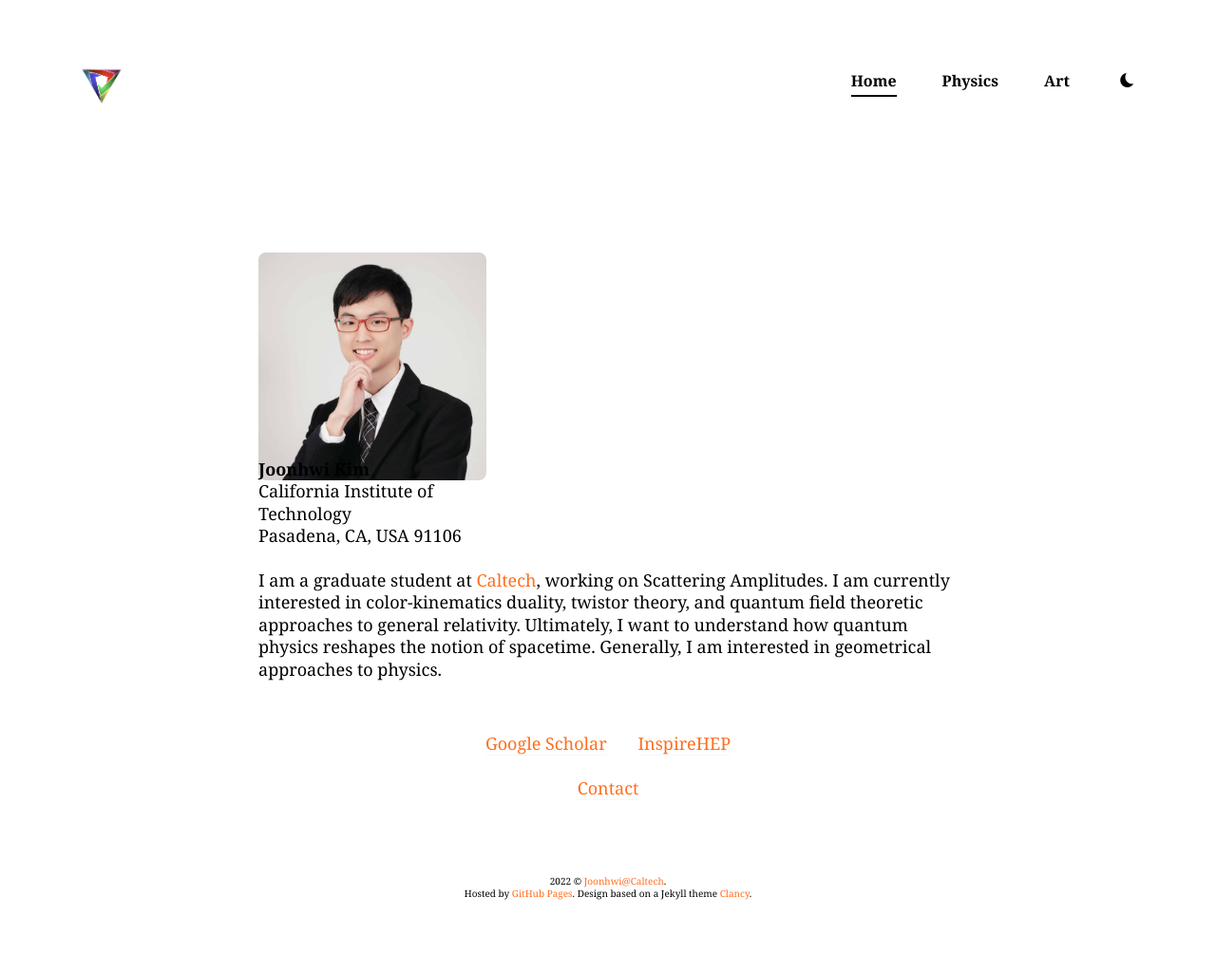
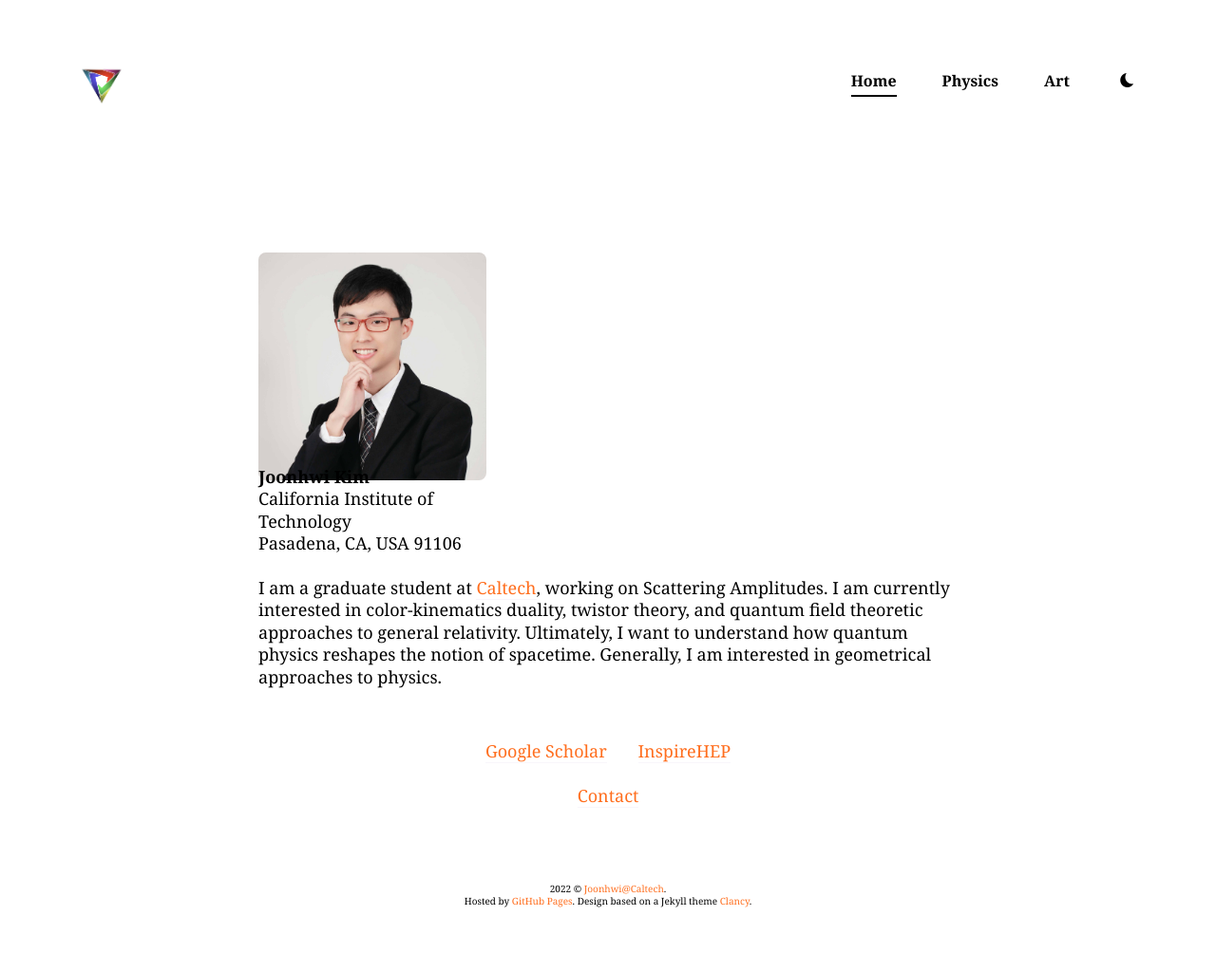
Before and after one commit to Joonhwi/joonhwi.github.io, a Jekyll site: the page built from index.md, in a window 1280 px wide. Shown: the whole page at 95% size. Built offline with Jekyll 4.4.1, drawn with Linux system fonts in a browser that asks for light colours; nearby versions of some CDN libraries; our own code applies the rules of GitHub Pages for plain Markdown files.

Commit message:
Update _base.scss

```diff
--- a/_sass/2-base/_base.scss
+++ b/_sass/2-base/_base.scss
@@ -157,8 +157,8 @@
   margin: 60px 0;
   border: 0;
   background: var(--background-alt-color);
-  margin-top: -14px;
-  margin-bottom: -14px;
+  margin-top: -10px;
+  margin-bottom: -10px;
 }
 
 .table-container {
```
